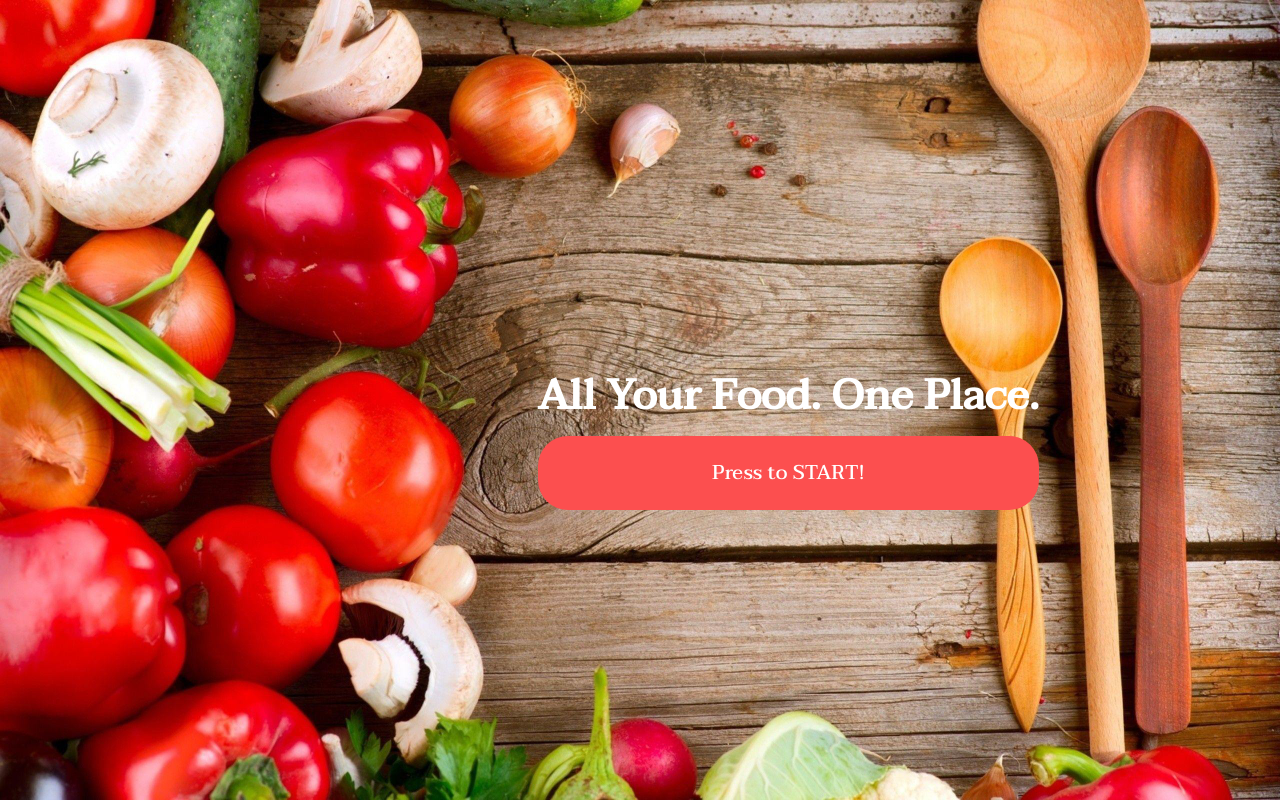
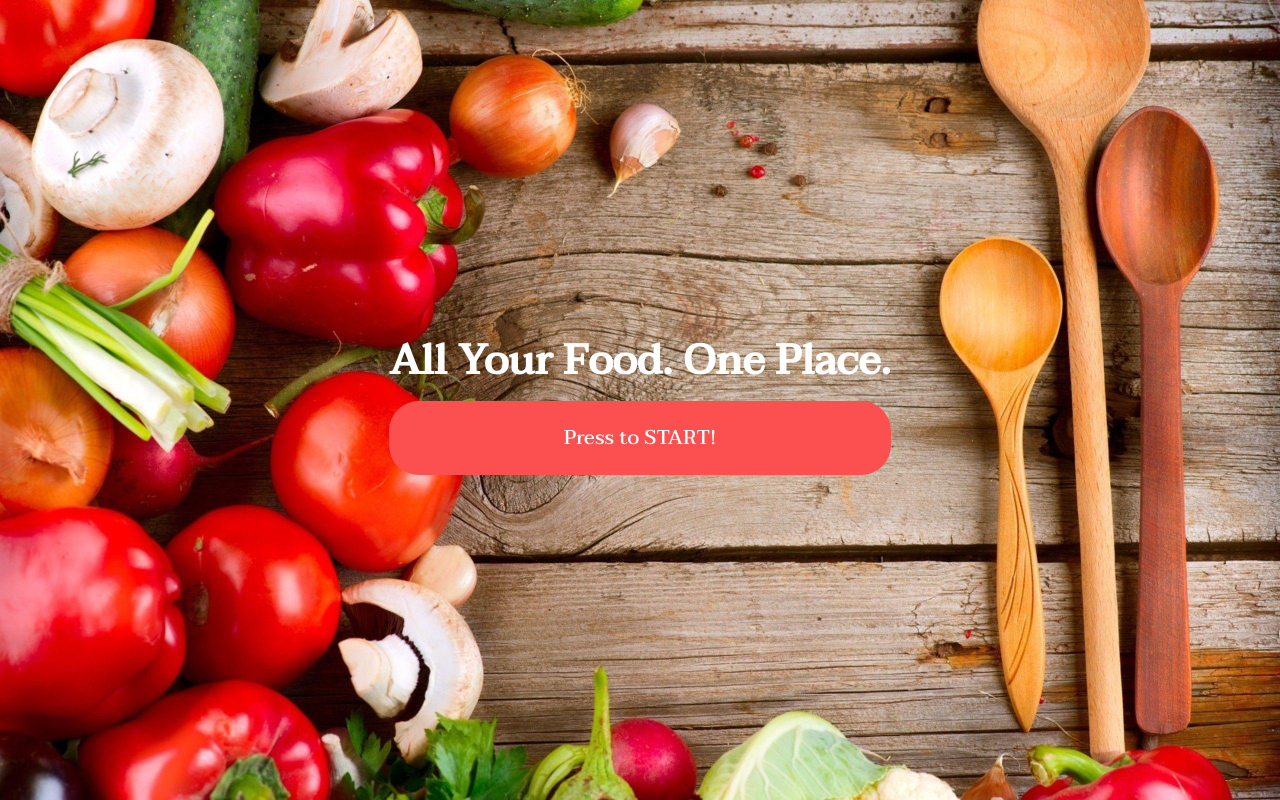
Before and after one commit to josetucu92/food-project, a React (Create React App) app in the folder client/: page / in a window 1280 px wide. Built offline with nearby package versions, Linux system fonts and the light colour scheme.

Commit message:
improve styling landing page

```diff
--- a/client/src/components/Landing/LandingPage.jsx
+++ b/client/src/components/Landing/LandingPage.jsx
@@ -1,19 +1,17 @@
-import React from 'react'
-import { Link } from 'react-router-dom'
-import './LandingPage.css'
+import React from "react";
+import { Link } from "react-router-dom";
+import styles from "./LandingPage.module.css";
 
 export default function LandingPage() {
-    return (
-        <div className='container'>
+  return (
+    <main className={styles.container}>
+      <div className={styles.info}>
+        <h1>All Your Food. One Place.</h1>
 
-            <div className="info">
-                <h1>All Your Food. One Place.</h1>
-
-                    <Link to='/home' className='btn'>
-                        Press to START!
-                    </Link>
-
-            </div>
-        </div>
-    )
+        <Link to="/home" className={styles.btn}>
+          Press to START!
+        </Link>
+      </div>
+    </main>
+  );
 }
--- a/client/src/components/Landing/LandingPage.css
+++ b/client/src/components/Landing/LandingPage.module.css
@@ -1,28 +1,27 @@
-
-.container{
+.container {
     background-image: url(./LandingPage-img.jpg);
     background-size: cover;
     background-repeat: no-repeat;
-    height: 100vh;
-    position: relative;
+    min-height: 100vh;
+    display: grid;
 }
 
-.info{
-    position: absolute;
-    top: 45%;
-    left: 42%;
-    text-align: center;
+.info {
+    /* This two lines are for letting the btn have interactivity  */
     display: flex;
     flex-direction: column;
+    /**/
+    place-self: center;
 }
 
-.info h1{
+.info h1 {
     font-size: 2.6rem;
-    color: rgb(255, 255, 255);
+    color: #fff;
     font-weight: bold;
 }
 
-.btn{
+.btn {
+    text-align: center;
     margin-top: 5px;
     text-decoration: none;
     padding: 20px 50px;
@@ -34,7 +33,8 @@
     transition: transform 0.3s ease;
 }
 
-.btn::after, .btn::before {
+.btn::after,
+.btn::before {
     content: '';
     position: absolute;
     opacity: 0.3;
@@ -52,10 +52,21 @@
     transform: translate(-12px, -12px);
 }
 
-.btn:hover::after{
+.btn:hover::after {
     transform: translate(6px, 6px);
 }
 
-.btn:hover::before{
+.btn:hover::before {
     transform: translate(12px, 12px);
 }
+
+@media screen and (max-width: 600px) {
+    .info {
+        padding: 1.25rem;
+    }
+
+    .info h1 {
+        text-align: center;
+        /* color: #1e1616;  TODO: check this */
+    }
+}
```
